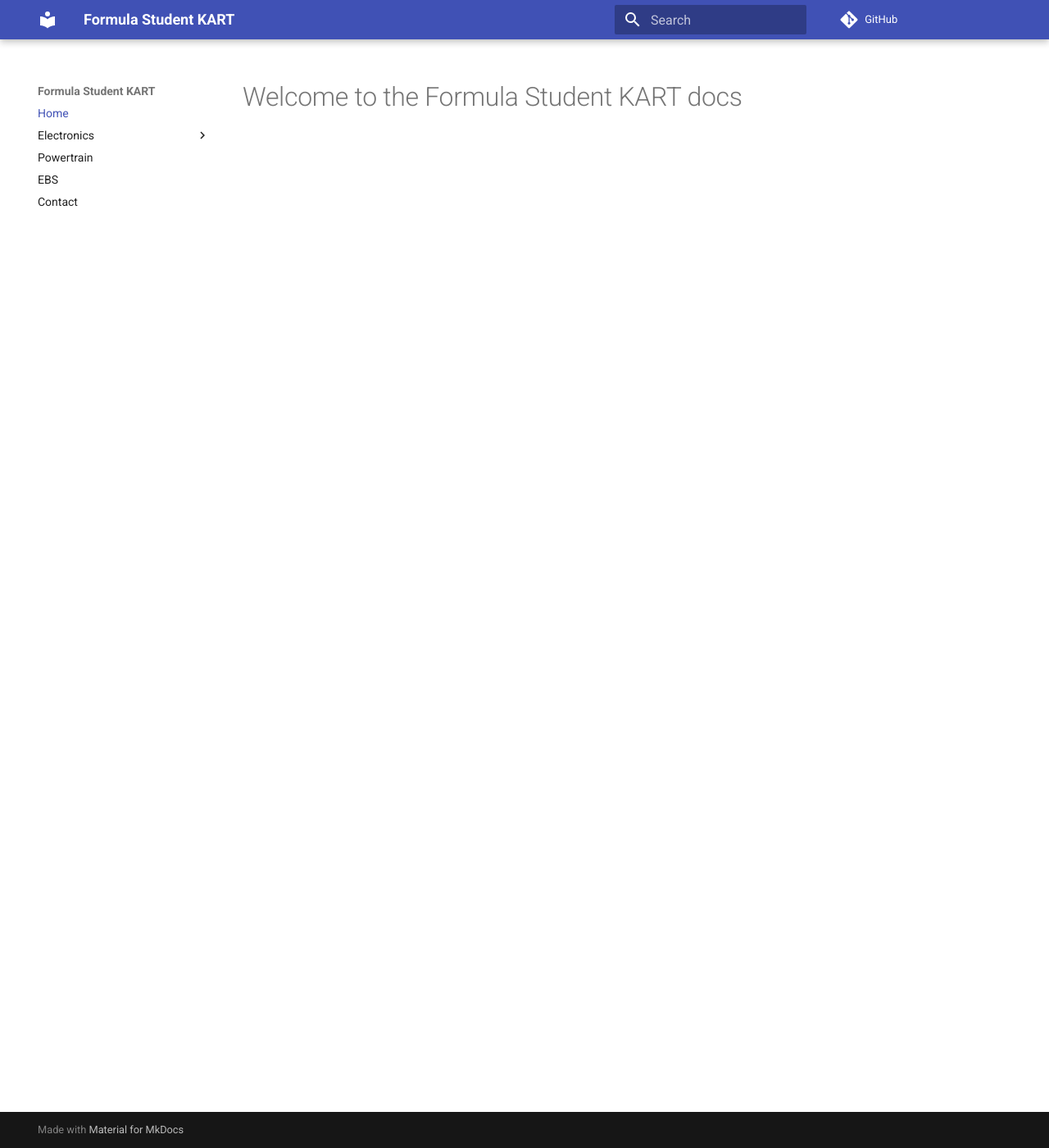
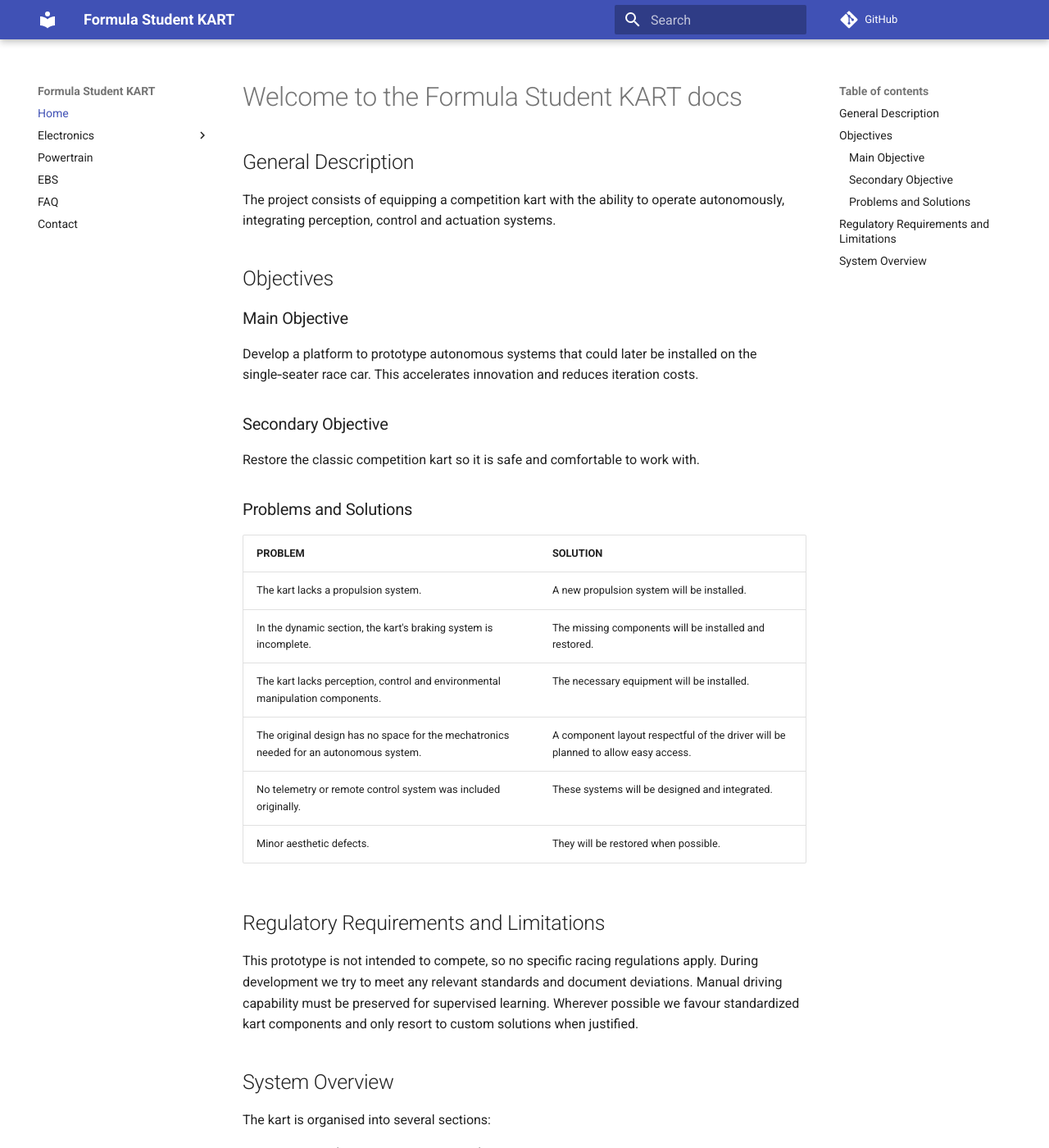
Before and after one commit to UM-Driverless/kart_docs, an MkDocs documentation site: the page built from docs/index.md, in a window 1280 px wide and 1400 px high. Shown: the whole window at 82% size. Built offline with MkDocs 1.6.1 and Material for MkDocs 9.7.7, drawn with Linux system fonts in a browser that asks for light colours; comment, search, counter and statistics services are not loaded; some of the changed text lies outside the part shown.

Commit message:
Move design FAQs to dedicated page

```diff
--- a/docs/index.md
+++ b/docs/index.md
@@ -1 +1,40 @@
 # Welcome to the Formula Student KART docs
+
+## General Description
+
+The project consists of equipping a competition kart with the ability to operate autonomously, integrating perception, control and actuation systems.
+
+## Objectives
+
+### Main Objective
+
+Develop a platform to prototype autonomous systems that could later be installed on the single‑seater race car. This accelerates innovation and reduces iteration costs.
+
+### Secondary Objective
+
+Restore the classic competition kart so it is safe and comfortable to work with.
+
+### Problems and Solutions
+
+| PROBLEM | SOLUTION |
+| --- | --- |
+| The kart lacks a propulsion system. | A new propulsion system will be installed. |
+| In the dynamic section, the kart's braking system is incomplete. | The missing components will be installed and restored. |
+| The kart lacks perception, control and environmental manipulation components. | The necessary equipment will be installed. |
+| The original design has no space for the mechatronics needed for an autonomous system. | A component layout respectful of the driver will be planned to allow easy access. |
+| No telemetry or remote control system was included originally. | These systems will be designed and integrated. |
+| Minor aesthetic defects. | They will be restored when possible. |
+
+## Regulatory Requirements and Limitations
+
+This prototype is not intended to compete, so no specific racing regulations apply. During development we try to meet any relevant standards and document deviations. Manual driving capability must be preserved for supervised learning. Wherever possible we favour standardized kart components and only resort to custom solutions when justified.
+
+## System Overview
+
+The kart is organised into several sections:
+
+- **Propulsion** (motor, battery, drivetrain)
+- **Dynamics** (steering, brakes)
+- **Chassis**
+- **Aerodynamics**
+- **Electronics** (control, perception, actuation, telemetry)
--- a/mkdocs.yml
+++ b/mkdocs.yml
@@ -8,6 +8,7 @@
       - Battery: electronics/battery/index.md
   - Powertrain: powertrain/index.md
   - EBS: ebs/index.md
+  - FAQ: faq.md
   - Contact: contact.md
 repo_url: https://github.com/UM-Driverless/kart-docs
 edit_uri: edit/main/docs/
```
Also changed, not shown: docs/ebs/index.md (+1 -1 lines), docs/electronics/battery/index.md (+3 -1 lines), docs/electronics/wiring.md (+1 -1 lines), docs/faq.md (added, +19 -0 lines), docs/powertrain/index.md (+3 -1 lines), stuff/KART 1b378747314380acb23ee354a4a4c4c7.md (deleted, +0 -174 lines), stuff/KART 1b378747314380acb23ee354a4a4c4c7/Battery 1e0787473143803b9965c3b9bda32ae6.md (deleted, +0 -7 lines), stuff/KART 1b378747314380acb23ee354a4a4c4c7/Stuff 1b37874731438062b9e2dbeb38c6af5a.md (deleted, +0 -1 lines).
